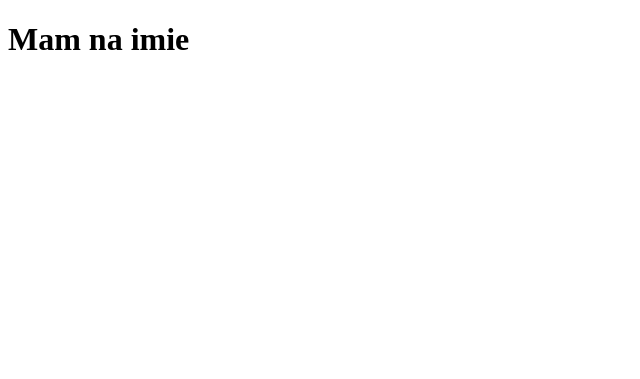
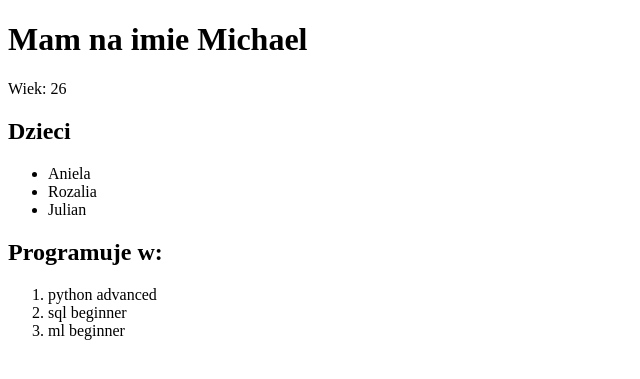
Before and after one commit to mduraj0/DjangoBasics, a Django app: page /testy in a window 1280 px wide. Shown: the top 379 px of the page, without its empty margins (0-640 px from the left). Run offline with Django 4.2, Linux system fonts and the light colour scheme.

Commit message:
finishing some_test.html

```diff
--- a/firstDjango/main/templates/main/some_test.html
+++ b/firstDjango/main/templates/main/some_test.html
@@ -6,6 +6,20 @@
 </head>
 <body>
     <h1> Mam na imie {{ first_name }} </h1>
-
+    <div>
+        Wiek: {{ age }}
+    </div>
+    <h2>Dzieci</h2>
+    <ul>
+    {% for child in children %}
+        <li>{{ child }}</li>
+    {% endfor %}
+    </ul>
+    <h2>Programuje w:</h2>
+    <ol>
+        {% for language, level in programming_l.items %}
+        <li>{{language}} {{level}}</li>
+        {% endfor %}
+    </ol>
 </body>
 </html>
--- a/firstDjango/main/views.py
+++ b/firstDjango/main/views.py
@@ -12,16 +12,18 @@ def hello(request):
 def some_test(request):
     age = 26
     first_name = 'Michael'
-    parents = ['Mom', 'Dad']
+    children = ['Aniela', 'Rozalia', 'Julian']
     programming_l = {
-        'python' : 'advanced',
-        'sql' : 'beginner',
-        'ml' : 'beginner'
+        'python': 'advanced',
+        'sql': 'beginner',
+        'ml': 'beginner'
     }
     books = set(['Clean code', 'biblia_mysql'])
+
     return render(request, 'main/some_test.html', context={
-        'age' : age,
-        'parents' : parents,
-        'programming_language' : programming_l,
-        'books' : books
+        'age': age,
+        'first_name' : first_name,
+        'children': children,
+        'programming_l': programming_l,
+        'books': books
     })
```
Also changed, not shown: firstDjango/db.sqlite3.
